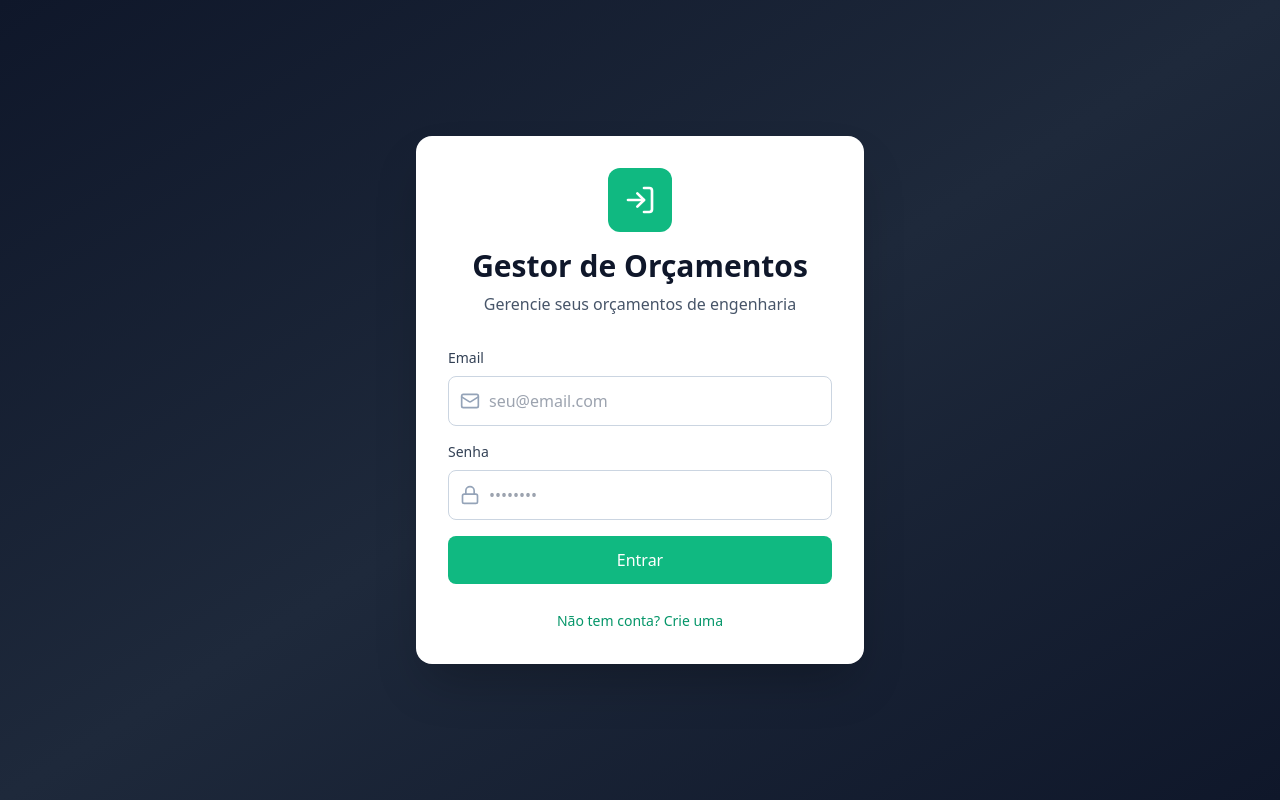
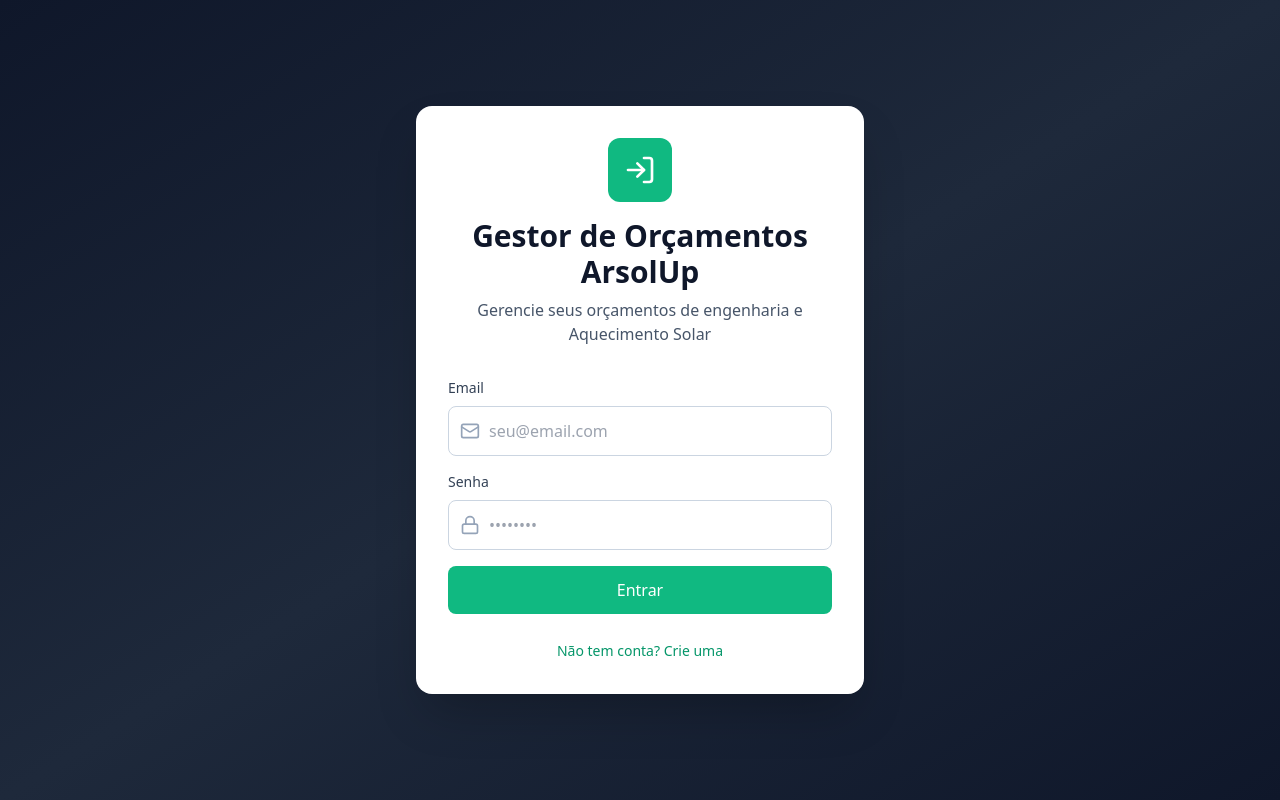
Before and after one commit to pedrootoniel/arsol-orcamento, a React (Vite) app: page / in a window 1280 px wide. Built offline with nearby package versions, Linux system fonts and the light colour scheme; no server answers.

Commit message:
Updated Auth.tsx

```diff
--- a/src/components/Auth.tsx
+++ b/src/components/Auth.tsx
@@ -38,10 +38,10 @@ export function Auth() {
               <LogIn className="w-8 h-8 text-white" />
             </div>
             <h1 className="text-3xl font-bold text-slate-900 mb-2">
-              Gestor de Orçamentos
+              Gestor de Orçamentos ArsolUp
             </h1>
             <p className="text-slate-600">
-              Gerencie seus orçamentos de engenharia
+              Gerencie seus orçamentos de engenharia e Aquecimento Solar
             </p>
           </div>
 
```
